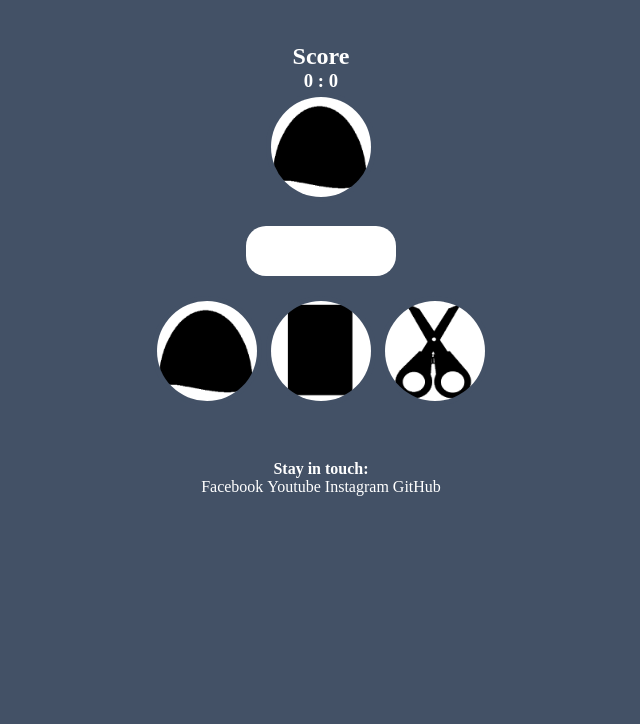
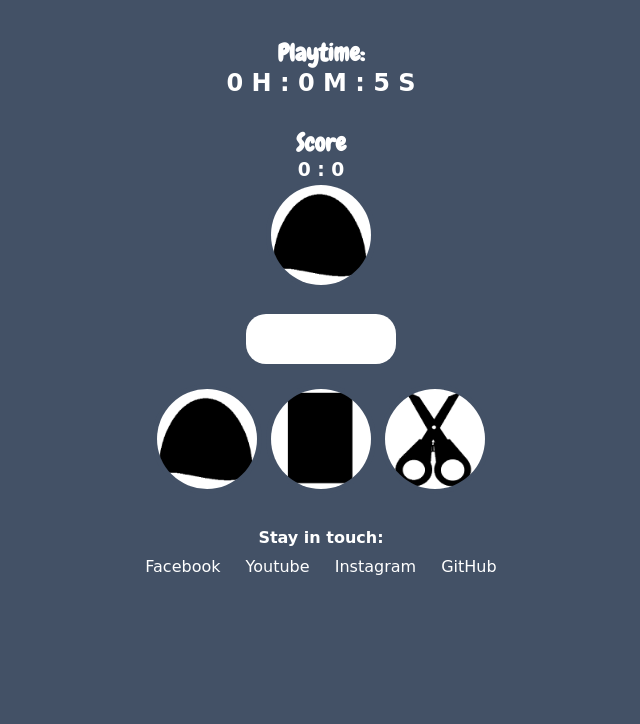
Before and after one commit to michaelsusanto81/RockPaperScissor, a plain HTML site: page index.html in a window 1280 px wide. Shown: the part 76-800 px from the top of the page, without its empty margins (319-959 px from the left). Drawn offline with Linux system fonts and the light colour scheme; a web font is replaced by a local one.

Commit message:
Added playtime and changed font-style

```diff
--- a/css/style.css
+++ b/css/style.css
@@ -5,16 +5,34 @@
 	background-color: #435166;
 }
 
+@keyframes fadeIn {
+	from { opacity: 0; }
+	to { opacity: 1; }
+}
+
 body {
 	text-align: center;
+	animation: fadeIn 1s;
 }
 
 header {
 	margin: 10px auto;
 }
 
+header h1, #playtime, #score {
+	font-family: 'Chewy', cursive;
+}
+
+header h3, #time, #liveScore, nav {
+	font-family: 'Happy Monkey', cursive;
+}
+
 .container {
-	margin: 50px auto;
+	margin: 40px auto;
+}
+
+.container .liveTime {
+	margin-bottom: 30px;
 }
 
 .container img {
@@ -40,10 +58,15 @@ header {
 	cursor: pointer;
 }
 
-nav a{
+nav a {
 	text-decoration: none;
+}
+
+nav h4 {
+	margin-top: -10px;
 }
 
 nav ul li {
 	display: inline-block;
+	margin: 10px 10px;
 }
--- a/index.html
+++ b/index.html
@@ -8,6 +8,7 @@
 	<meta name="author" content="michaelsusanto81">
 	<meta name="viewport" content="width=device-width, initial-scale=1.0">
 	<link rel="stylesheet" type="text/css" href="css/style.css">
+	<link href="https://fonts.googleapis.com/css?family=Chewy|Happy+Monkey&display=swap" rel="stylesheet">
 </head>
 <body>
 
@@ -17,8 +18,11 @@
 	</header>
 
 	<div class="container">
+		<section class="liveTime">
+			<h2 id="playtime">Playtime: </h2><h2 id="time">0 H : 0 M : 0 S</h2>
+		</section>
 		<section class="score">
-			<h2>Score</h2>
+			<h2 id="score">Score</h2>
 			<h3 id="liveScore">0 : 0</h3>
 		</section>
 
--- a/script/script.js
+++ b/script/script.js
@@ -29,6 +29,20 @@ function generateComp() {
 	}, 40)
 }
 
+const liveTime = document.getElementById('time');
+let hour = 0, min = 0, sec = 0;
+setInterval(function(){
+	if(sec == 59) {
+		sec = 0;
+		min++;
+	} if(min == 59) {
+		min = 0;
+		hour++;
+	}
+	sec += 1;
+	liveTime.innerHTML = hour + ' H : ' + min + ' M : ' + sec + ' S';
+}, 1000)
+
 const container = document.querySelector('.container');
 const liveScore = document.getElementById('liveScore');
 const info = container.querySelector('.info');
```
